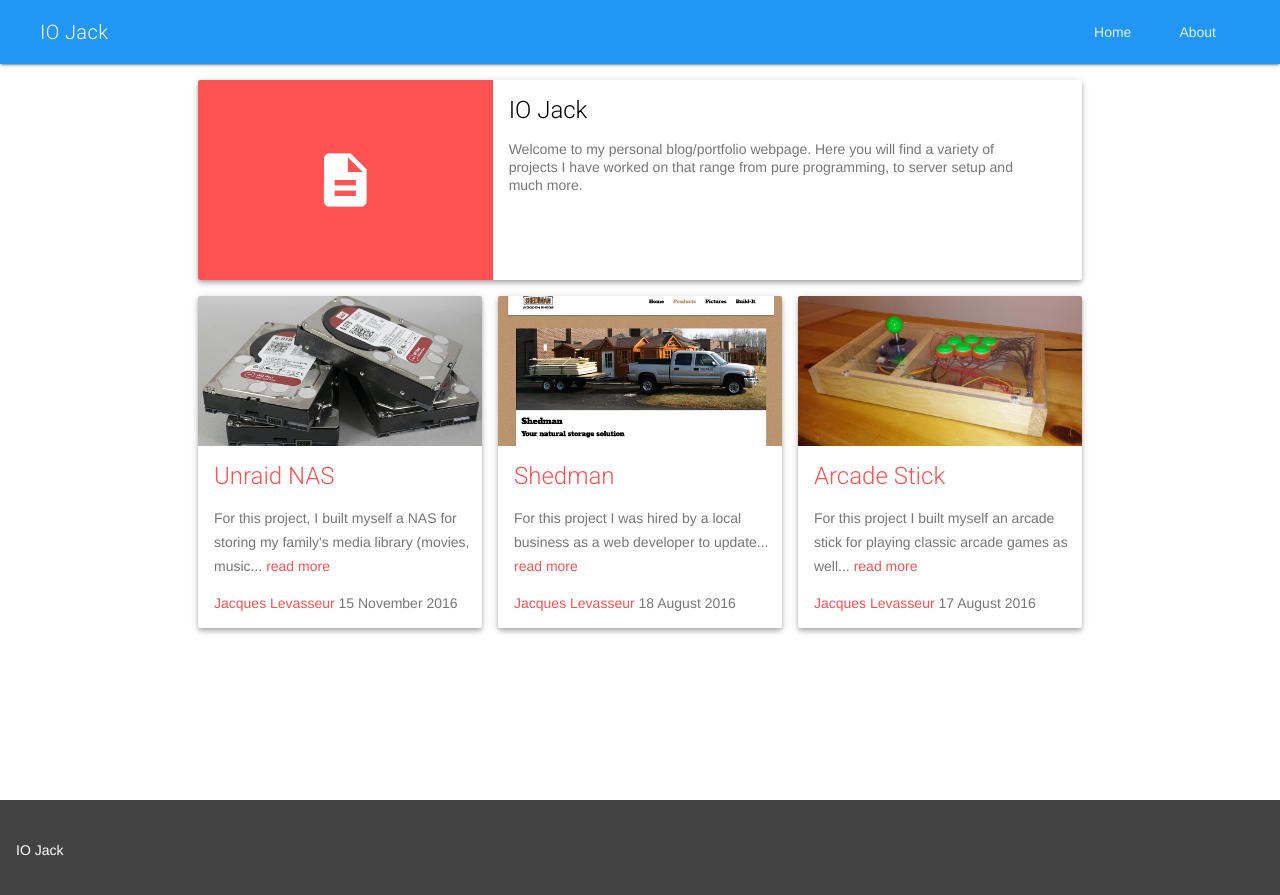
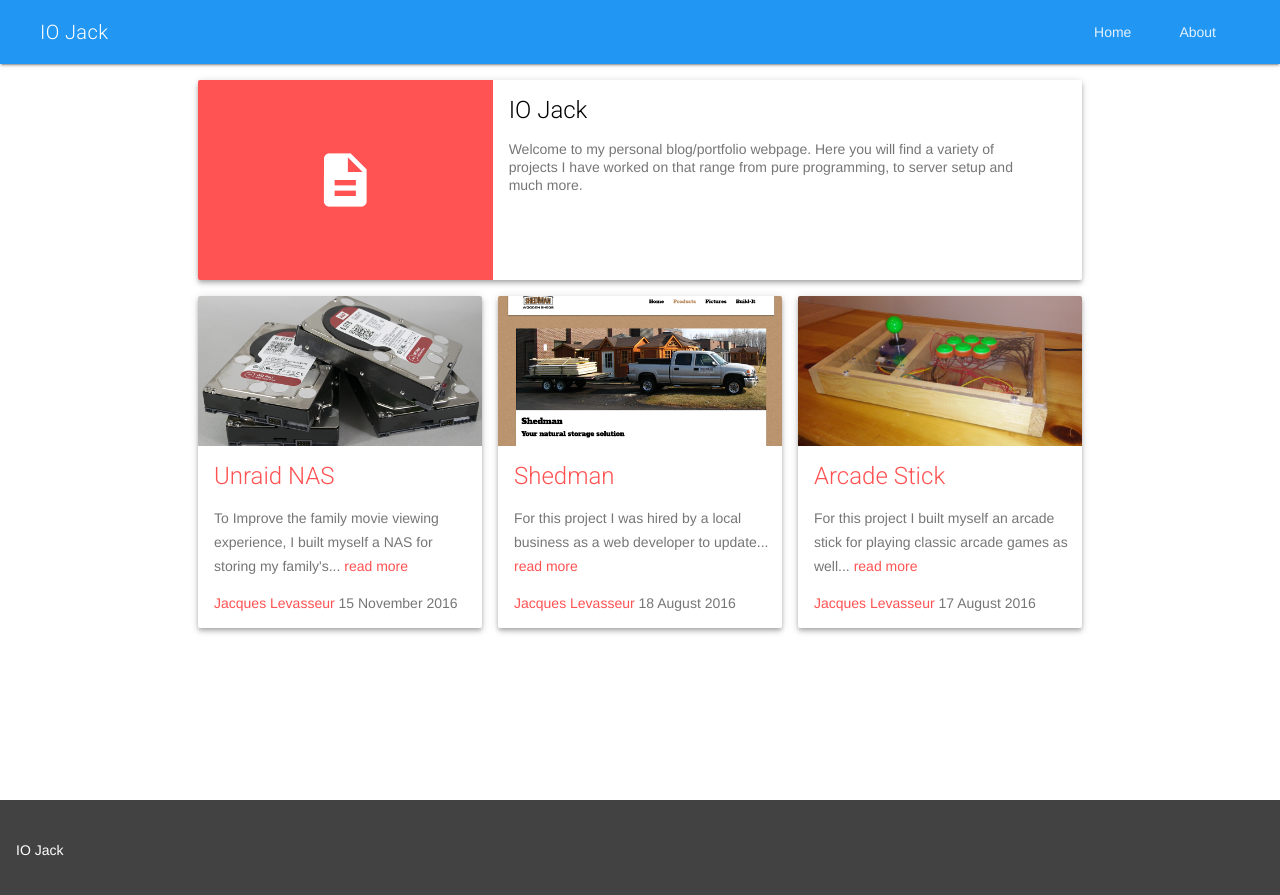
Before and after one commit to FrostByte-Dev/frostbyte-dev.github.io, a Jekyll site: the page built from index.html, in a window 1280 px wide. Shown: the top 895 px of the page. Built offline with Jekyll 4.4.1, drawn with Linux system fonts in a browser that asks for light colours; nearby versions of some CDN libraries.

Commit message:
Changed the description to match changes.

```diff
--- a/_posts/2016-11-15-Unraid-NAS.md
+++ b/_posts/2016-11-15-Unraid-NAS.md
@@ -3,7 +3,7 @@ layout: post
 title: Unraid NAS
 author: Jacques Levasseur
 date: 2016-11-15
-description: For this project, I built myself a NAS for storing my family's media library (movies, music
+description: To Improve the family movie viewing experience, I built myself a NAS for storing my family's
 tags:
 - projects
 image: /assets/images/wd_red_6tb.jpg
```
